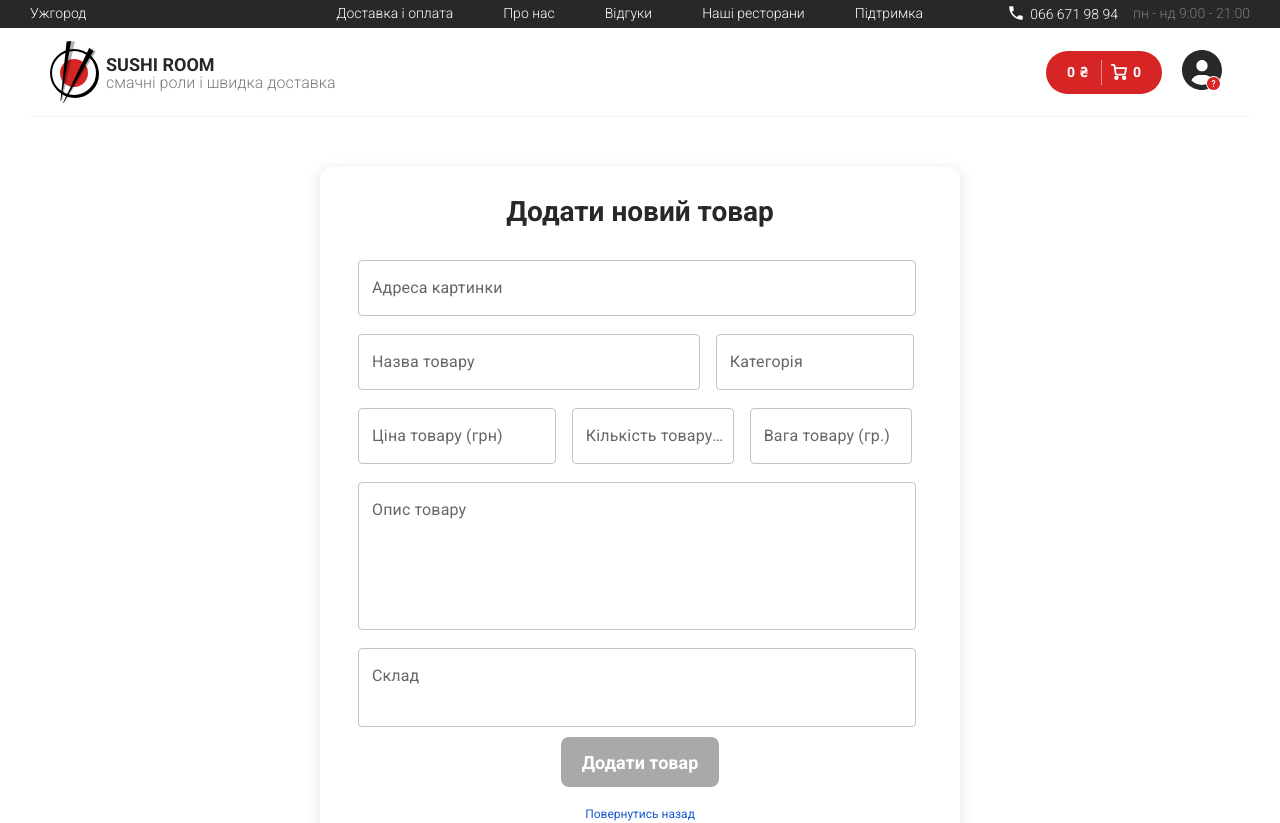
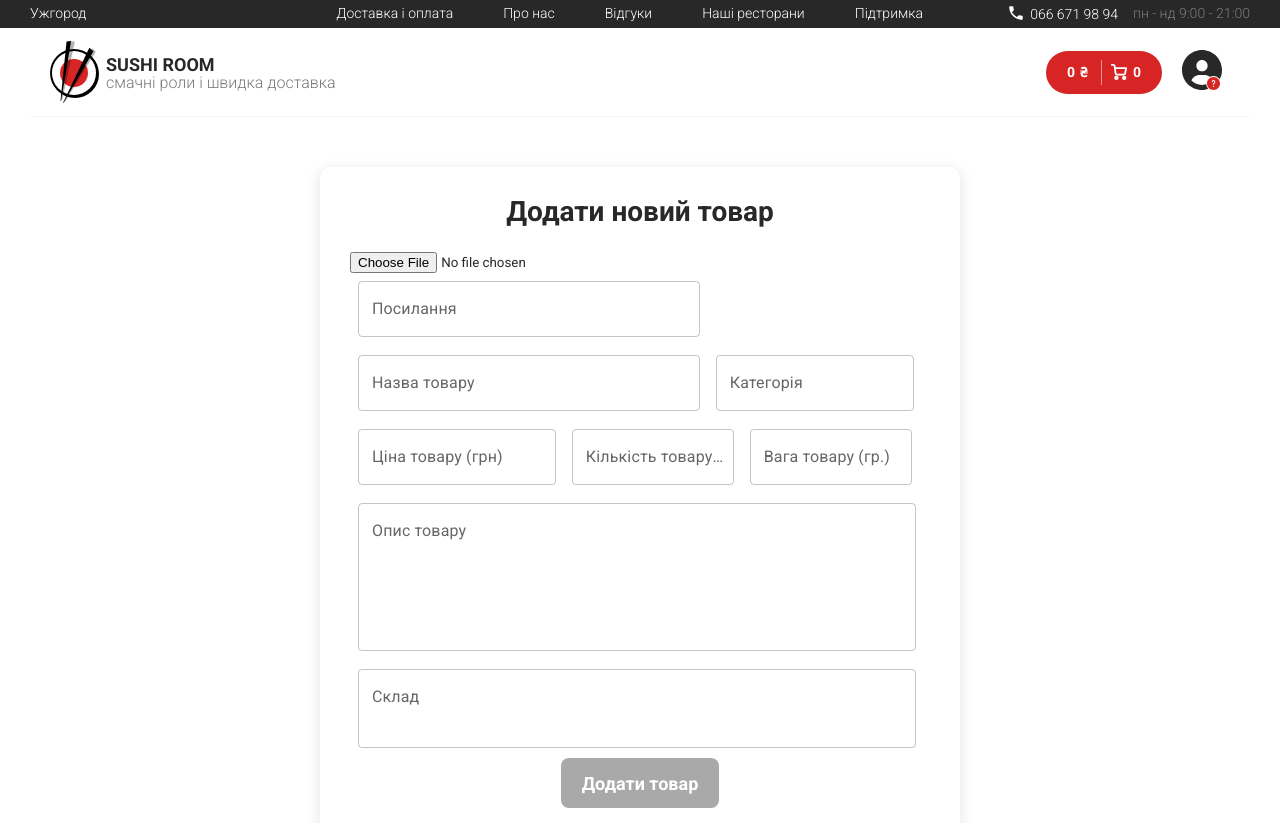
Before and after one commit to vezhdelit/sushi-room-frontend, a React (Vite) app: page /adminpanel/additem in a window 1280 px wide. Shown: the top 823 px of the page. Built offline with nearby package versions, Linux system fonts and the light colour scheme; no server answers.

Commit message:
added uploading and editing images for items

```diff
--- a/src/pages/AddItemPage/AddItemPage.jsx
+++ b/src/pages/AddItemPage/AddItemPage.jsx
@@ -3,6 +3,7 @@ import { Link } from 'react-router-dom';
 import { useForm } from 'react-hook-form';
 import { useDispatch, useSelector } from 'react-redux';
 import TextField from '@mui/material/TextField';
+import axios from '../../middleware/axios';
 
 import Button from '../../components/Buttons/Button/Button';
 
@@ -11,6 +12,7 @@ import { addItem } from '../../redux/slices/itemSlice';
 
 const AddItemPage = () => {
   const dispatch = useDispatch();
+  const [imgUrl, setImgUrl] = React.useState('');
 
   const {
     register,
@@ -19,7 +21,7 @@ const AddItemPage = () => {
     formState: { errors, isValid },
   } = useForm({
     defaultValues: {
-      imageUrl:'',
+      imageUrl: '',
       title: '',
       price: '',
       quantity: '',
@@ -30,6 +32,19 @@ const AddItemPage = () => {
     },
     mode: 'onChange',
   });
+
+  const handleChangeFile = async(event)=>{
+     try {
+      const formData = new FormData();
+      const file = event.target.files[0];
+      formData.append('image', file);
+      const {data} = await axios.post('/upload', formData);
+      setImgUrl(`https://sushi-room-backend.herokuapp.com${data.url}`);
+     } catch (error) {
+      console.log(error);
+      alert('Помилка при завантаженні файлу');
+     }
+  }
 
   const onSubmit = async (values) => {
     const data = await dispatch(addItem(values));
@@ -46,14 +61,28 @@ const AddItemPage = () => {
       <h2>Додати новий товар</h2>
 
       <form onSubmit={handleSubmit(onSubmit)}>
+        <input
+          type='file'
+          onChange={handleChangeFile}
+          >
+        </input>
         <TextField
           className={styles.field}
-          label="Адреса картинки"
+          value={imgUrl}
+          label="Посилання"
           error={Boolean(errors.imageUrl?.message)}
           helperText={errors.imageUrl?.message}
-          {...register('imageUrl', { required: "Вкажіть адресу товару" })}
-          sx={{ m: 1, width: '62ch' }}
+          {...register('imageUrl', { required: "Завантажте зображення" })}
+          sx={{ m: 1, width: '38ch' }}
         />
+
+        {
+          imgUrl && (
+            <>
+              <img src={imgUrl} alt='item image'></img>
+            </>
+          )
+        }
 
         <TextField
           className={styles.field}
--- a/src/pages/AdminPanel/AdminPanel.jsx
+++ b/src/pages/AdminPanel/AdminPanel.jsx
@@ -25,7 +25,8 @@ const AdminPanel = () => {
     };
 
     React.useEffect(() => {
-        getItems()
+        getItems();
+        window.scrollTo(0, 0);
         // eslint-disable-next-line react-hooks/exhaustive-deps
     }, [searchValue]);
 
--- a/src/pages/EditItemPage/EditItemPage.jsx
+++ b/src/pages/EditItemPage/EditItemPage.jsx
@@ -5,6 +5,7 @@ import { useParams, Link } from 'react-router-dom';
 import { useForm } from 'react-hook-form';
 import { useDispatch, useSelector } from 'react-redux';
 import TextField from '@mui/material/TextField';
+import axios from '../../middleware/axios';
 
 import Button from '../../components/Buttons/Button/Button';
 
@@ -13,6 +14,21 @@ import { editItem } from '../../redux/slices/itemSlice';
 
 const EditItemPage = () => {
   const dispatch = useDispatch();
+  const [imgUrl, setImgUrl] = React.useState('');
+
+  const handleChangeFile = async(event)=>{
+    try {
+     const formData = new FormData();
+     const file = event.target.files[0];
+     formData.append('image', file);
+     const {data} = await axios.post('/upload', formData);
+     setImgUrl(`https://sushi-room-backend.herokuapp.com${data.url}`);
+    } catch (error) {
+     console.log(error);
+     alert('Помилка при завантаженні файлу');
+    }
+ }
+
   const {
     register,
     handleSubmit,
@@ -46,6 +62,7 @@ const EditItemPage = () => {
   }, [_id]);
 
   React.useEffect(() => {
+    setImgUrl(item.imageUrl)
     reset(item);
   }, [item]);
 
@@ -66,14 +83,30 @@ const EditItemPage = () => {
       <h2>Відредагувати існуючий товар</h2>
 
       <form onSubmit={handleSubmit(onSubmit)}>
+        <input
+          type='file'
+          onChange={handleChangeFile}
+        >
+        </input>
+
         <TextField
           className={styles.field}
-          label="Адреса картинки"
+          value={imgUrl}
+          label="Посилання"
           error={Boolean(errors.imageUrl?.message)}
           helperText={errors.imageUrl?.message}
-          {...register('imageUrl', { required: "Вкажіть адресу товару" })}
-          sx={{ m: 1, width: '62ch' }}
+          {...register('imageUrl', { required: "Завантажте зображення" })}
+          sx={{ m: 1, width: '38ch' }}
         />
+
+        {
+          imgUrl && (
+            <>
+              <img src={imgUrl} alt='item image'></img>
+            </>
+          )
+        }
+
 
         <TextField
           className={styles.field}
```
